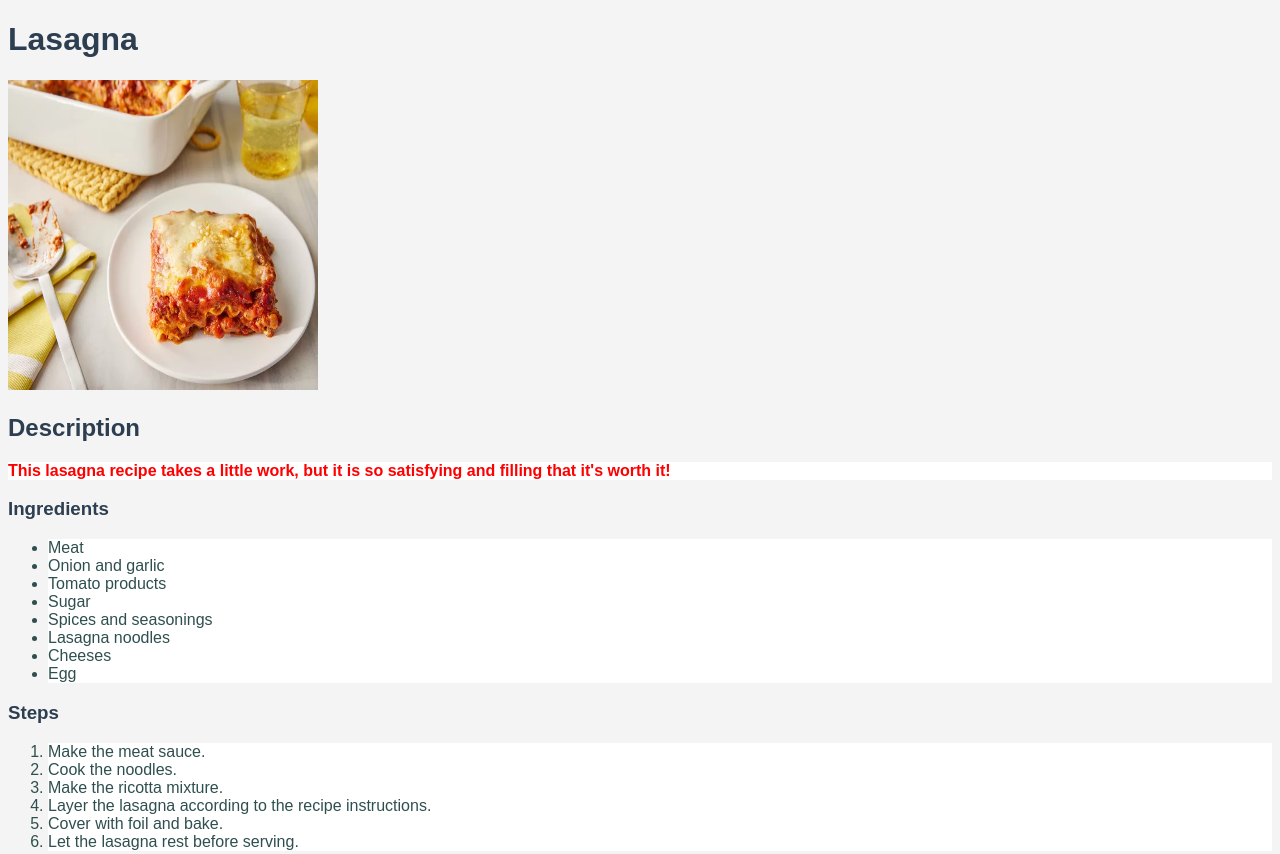
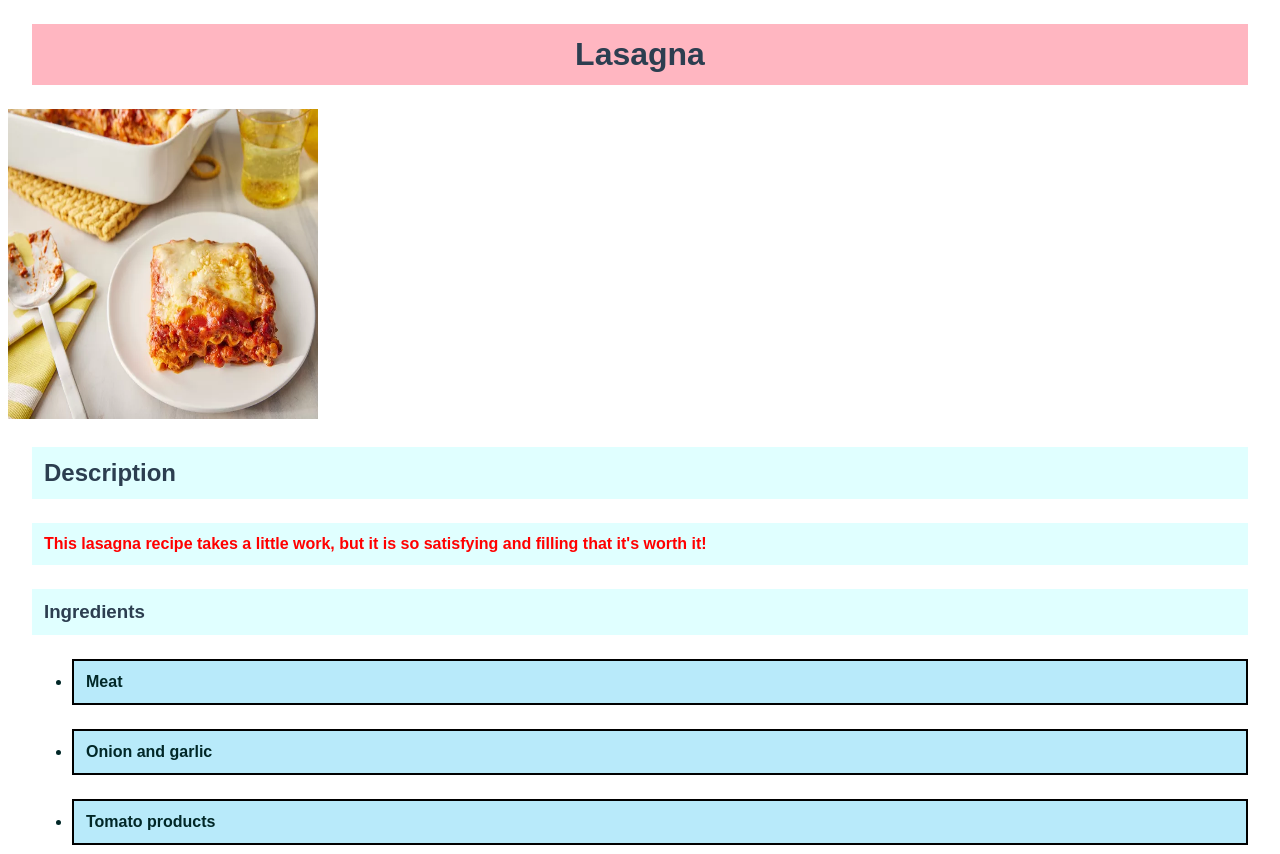
Before and after one commit to shr3ydrafts/odin-recipes, a plain HTML site: page recipes/lasagna.html in a window 1280 px wide. Shown: the top 854 px of the page. Drawn offline with Linux system fonts and the light colour scheme.

Commit message:
add border,margin and padding

```diff
--- a/style.css
+++ b/style.css
@@ -1,15 +1,26 @@
+*{
+    box-sizing: border-box;
+}
+
+
 body {
     font-family: Arial, sans-serif;
-    background-color: #f4f4f4;
-    color: #333;
+    background-color: white;
+    color: #270202;
 }
+
 
 
 h1 {
     text-align: center;
     color: #2c3e50;
-    text-align: left;
+    text-align: centre;
     font-weight: bold;
+    padding: 12px;
+    border: 0 auto;
+    border-color: white;
+    margin: 24px;
+    background-color: lightpink;
 }
 
 
@@ -17,6 +28,11 @@ h2, h3 {
     color: #2c3e50;
     text-align: left;
     font-weight: bold;
+    padding: 12px;
+    border: 0 auto;
+    border-color: white;
+    margin: 24px;
+    background-color: lightcyan;
 }
 
 p {
@@ -24,18 +40,28 @@ p {
     color: red;
     text-align: left;
     font-weight: bold;
+    padding: 12px;
+    border: 0 auto;
+    border-color: white;
+    margin: 24px;
+    background-color: lightcyan;
 }
 
 
 ul li, ol li {
-    background-color: white;
-    color: darkslategray;
+    background-color: rgb(184, 234, 250);
+    color: rgb(1, 39, 39);
+    font-weight: bold;
     text-align: left;
+    padding: 12px;
+    border: 2px solid;
+    border-color: black;
+    margin: 24px;
 }
 
 
 a {
-    color: #3498db;
+    color: #01111b;
     font-weight: bold;
     text-align: center;
 }
```
